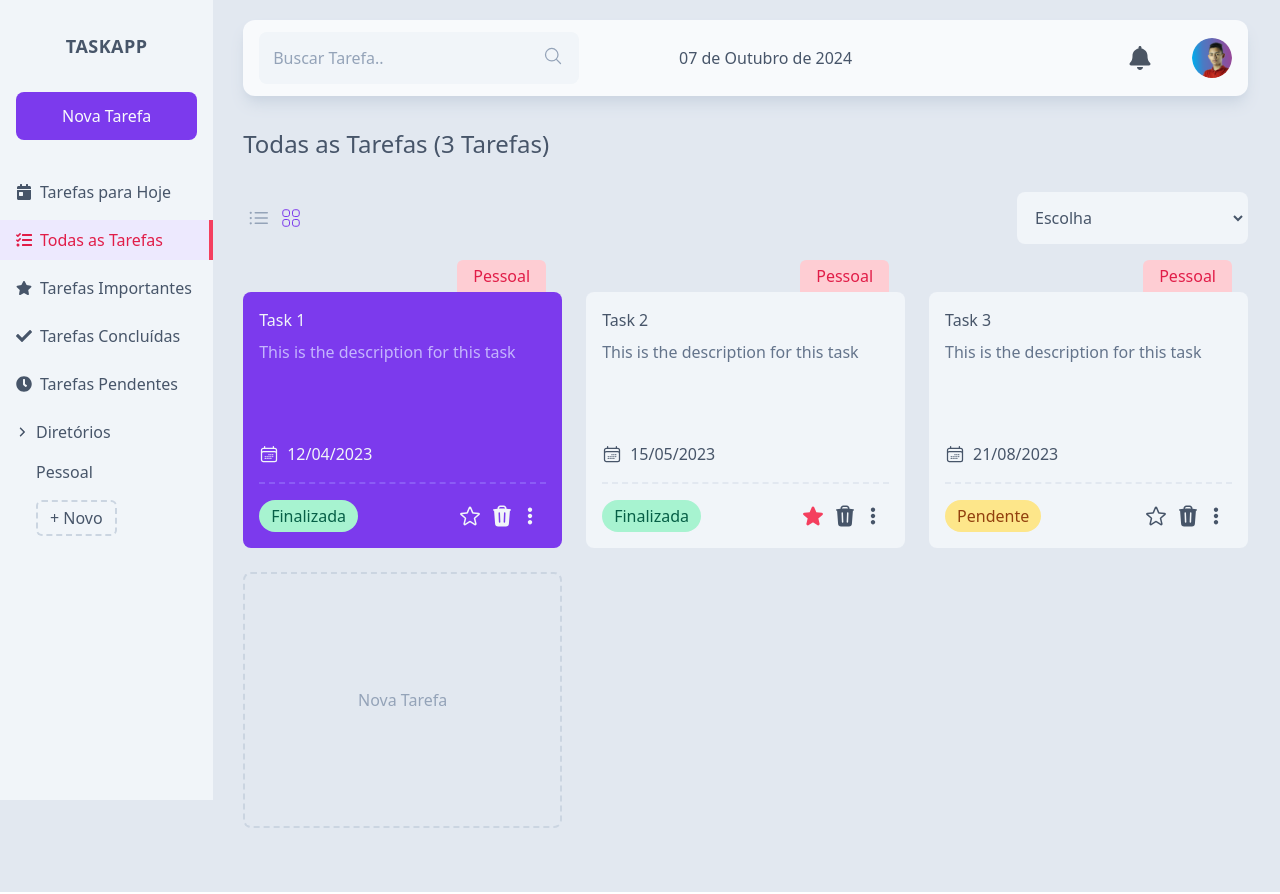
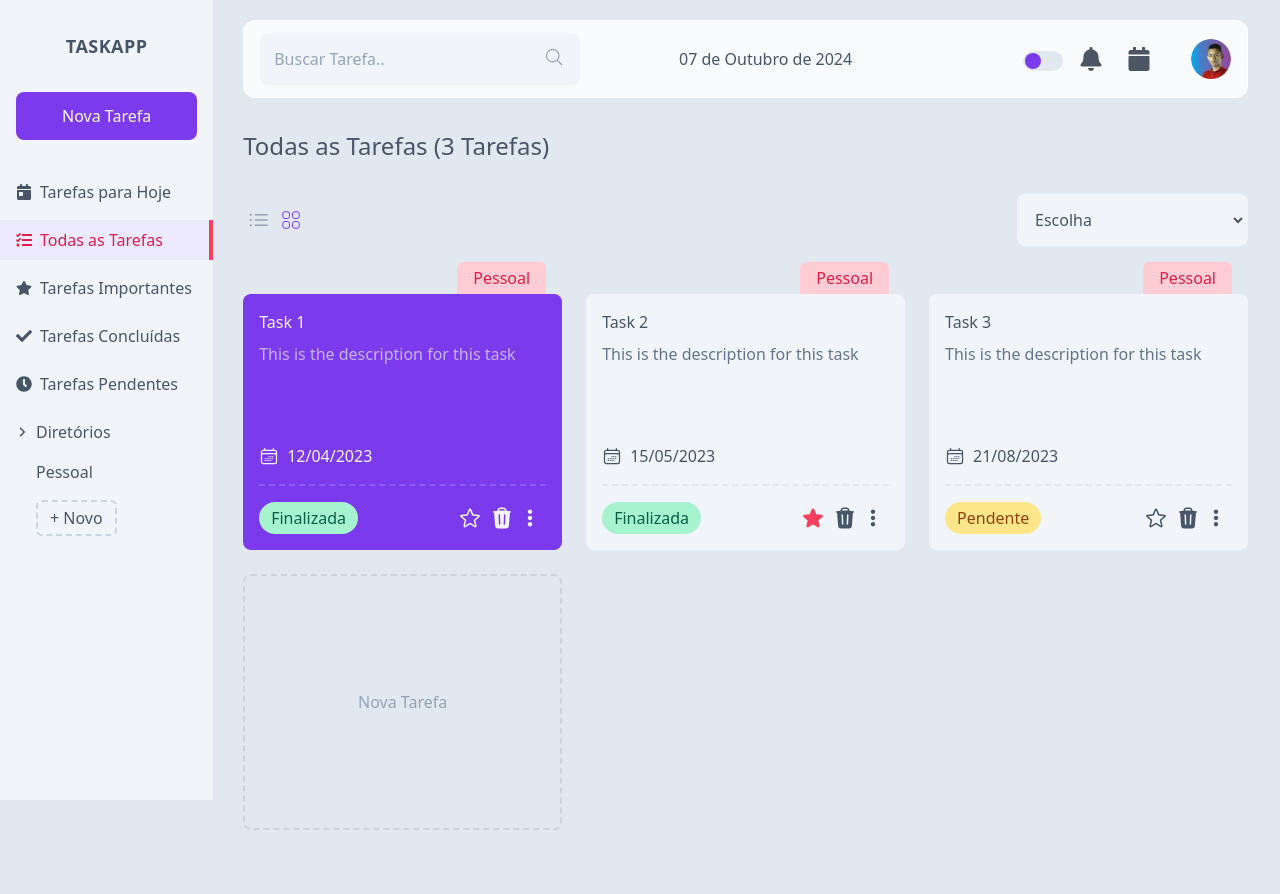
Before and after one commit to marcelino003/TaskApp, a React (Create React App) app: page / in a window 1280 px wide. Built offline with nearby package versions, Linux system fonts and the light colour scheme.

Commit message:
ajustes layout

```diff
--- a/src/components/AccountSection/DarkMode.tsx
+++ b/src/components/AccountSection/DarkMode.tsx
@@ -3,9 +3,9 @@ import React, { useEffect, useState } from "react";
 const DarkMode: React.FC = () => {
   const [isCurrentDarkmode, setIsCurrentDarkmode] = useState<boolean>(() => {
     const darkModeWasSet = localStorage.getItem("darkmode");
-    if (darkModeWasSet) return true;
-    else return false;
+    return darkModeWasSet ? true : false;
   });
+
   const toggleDarkMode = () => {
     setIsCurrentDarkmode((prevState) => !prevState);
   };
@@ -29,10 +29,10 @@ const DarkMode: React.FC = () => {
 
   return (
     <button
-      className="mt-8 text-left flex items-center justify-between"
+      className="mt-1 mr-4 text-left flex items-center justify-between"
       onClick={toggleDarkMode}
     >
-      <span className="dark:text-slate-200">Tema Escuro</span>
+      {/* <span className="dark:text-slate-200 mr-2">Tema</span> */}
       <div className="w-10 h-5 bg-slate-200 rounded-full px-0.5 dark:bg-slate-700/[.3] relative flex items-center dark:justify-end">
         <div className="w-4 h-4 rounded-full bg-violet-600 absolute"></div>
       </div>
--- a/src/components/TasksSection/HeaderTasks.tsx
+++ b/src/components/TasksSection/HeaderTasks.tsx
@@ -3,6 +3,8 @@ import avatar1 from "../../assets/avatar-1..png";
 import { ReactComponent as MenuIcon } from "../../assets/menu.svg";
 import { useAppDispatch } from "../../store/hooks";
 import { menusActions } from "../../store/Menu.store";
+import DarkMode from "../AccountSection/DarkMode";
+import Calendar from "./Calendar";
 import Notification from "./Notification";
 import SearchField from "./SearchField";
 
@@ -45,7 +47,7 @@ const HeaderTasks: React.FC = () => {
   };
 
   return (
-    <header className="items-center grid grid-cols-[1fr_auto_1fr] gap-4 md:gap-0 md:flex bg-slate-50 shadow-lg shadow-slate-300 dark:shadow-slate-800 px-4 py-3 rounded-xl">
+    <header className="items-center grid grid-cols-[1fr_auto_1fr] gap-4 md:gap-0 md:flex bg-slate-50 dark:bg-slate-800 border border-white px-4 py-3 rounded-xl">
       <button
         className="mr-6 block xl:hidden"
         onClick={openMenuHeaderHandler}
@@ -63,8 +65,9 @@ const HeaderTasks: React.FC = () => {
       <div className="flex flex-1 items-center justify-end">
         {/* Ícone de notificação e avatar ao lado */}
         <div className="flex items-center">
+          <DarkMode />
           <Notification />
-          {/* <Calendar /> */}
+          <Calendar />
 
           <button onClick={openMenuAccountHandler} className="ml-4">
             <img
```
